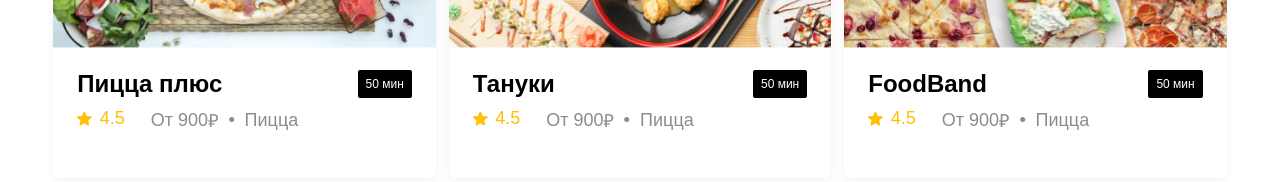
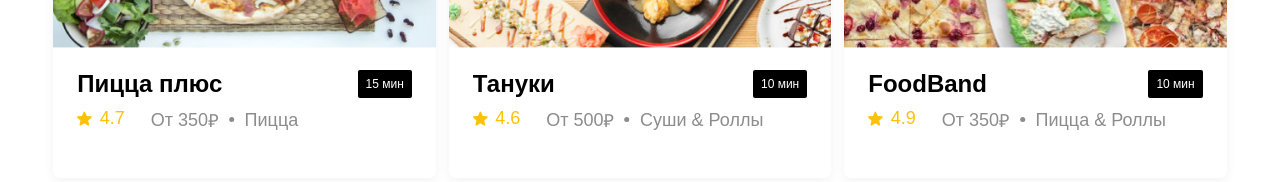
Before and after one commit to MoonSh9de/Delivery-vue, a Vue app: page / in a window 1280 px wide. Shown: the part 766-948 px from the top of the page. Built offline with nearby package versions, Linux system fonts and the light colour scheme.

Commit message:
Added display of the restaurant in the good page

```diff
--- a/src/App.vue
+++ b/src/App.vue
@@ -1,7 +1,7 @@
 <script setup>
   import Footer from "./components/Footer.vue";
 import Header from "./components/Header.vue";
-import ModalWindow from "./components/ModalWindow.vue";
+import CartModal from "./components/CartModal.vue";
 import { store } from "./store/store";
 
 </script>
@@ -9,7 +9,7 @@
 <template>
   <Header @toggleModal="store.toggleModal(true)"/>
 
-  <ModalWindow :isOpen="store.isOpen" @toggleModal="store.toggleModal(false)"/>
+  <CartModal :isOpen="store.isOpen" @toggleModal="store.toggleModal(false)"/>
 
   <router-view></router-view>
 
--- a/src/components/GoodCard.vue
+++ b/src/components/GoodCard.vue
@@ -7,7 +7,7 @@
             <h3 class="good__title">{{good.title}}</h3>
             <p class="good__about">{{good.composition}}</p>
             <div class="good__buy">
-                <a href="#" class="btn btn__cart--goods">В корзину <img src="../assets/images/other/shopping-cart-goods.svg" alt=""></a>
+                <a href="#" class="btn btn__cart--goods" @click.prevent="$emit('addToCart', good)">В корзину <img src="../assets/images/other/shopping-cart-goods.svg" alt=""></a>
                 <p class="cart-item__price">{{good.price}} ₽</p>
             </div>
         </div>
@@ -25,8 +25,8 @@
         },
         methods: {
             getUrl(img) {
-                return new URL(`../assets/images/goods/${img}`, import.meta.url).href
-            }
+                return new URL(`../assets/images/goods/${img}`, import.meta.url).href;
+            },
         }
     }
 </script>
--- a/src/components/RestCard.vue
+++ b/src/components/RestCard.vue
@@ -1,5 +1,5 @@
 <template>
-    <router-link class="restaraunt" :to= "`/rest?id=${rest.id}`">
+    <router-link class="restaraunt" :to="{ name: 'GoodsView', query: { id: rest.id } }">
         <div>
             <img class="restaraunt__image" :src="getUrl(rest.img)" alt="">
         </div>
@@ -11,27 +11,18 @@
             <div class="raiting">
                 <img class="star_img" src="../assets/images/other/star.svg" alt="">
                 <p class="rank">{{rest.rank}}</p>
-                <p class="price">От<span class="cost">{{rest.cost}}</span>₽<img class="dot" src="../assets/images/other/dot.svg" alt=""><span class="dish">{{rest.dish}}</span></p>
+                <p class="price">От<span class="cost">{{ rest.cost }}</span>₽<img class="dot" src="../assets/images/other/dot.svg" alt=""><span class="dish">{{ rest.dish }}</span></p>
             </div>
         </div>
     </router-link>
 </template>
 
-<script>
-    export default {
-        name: 'RestCard',
-        props: {
-            rest: {
-                type: Object,
-                required: true
-            },
-        },
-        methods: {
-            getUrl(img) {
-                return new URL(`../assets/images/rests/${img}`, import.meta.url).href
-            }
-        }
+<script setup>
+    const props = defineProps({
+        rest: Object,
+    })
 
+    function getUrl(img) {
+        return new URL(`../assets/images/rests/${img}`, import.meta.url).href;
     }
-
 </script>
--- /dev/null
+++ b/src/constants/cart.js
@@ -0,0 +1 @@
+export const cart = [];
--- a/src/constants/rests.js
+++ b/src/constants/rests.js
@@ -2,46 +2,46 @@
     {
         id: 0,
         title: 'Пицца плюс',
-        time: 50,
-        rank: 4.5,
-        cost: 900,
+        time: 15,
+        rank: 4.7,
+        cost: 350,
         dish: "Пицца",
         img: "pizza_plus.jpg"
     },
     {
         id: 1,
         title: 'Тануки',
-        time: 50,
-        rank: 4.5,
-        cost: 900,
-        dish: "Пицца",
+        time: 10,
+        rank: 4.6,
+        cost: 500,
+        dish: "Суши & Роллы",
         img: "tanuki.jpg"
     },
     {
         id: 2,
         title: 'FoodBand',
-        time: 50,
-        rank: 4.5,
-        cost: 900,
-        dish: "Пицца",
+        time: 10,
+        rank: 4.9,
+        cost: 350,
+        dish: "Пицца & Роллы",
         img: "food_band.jpg"
     },
     {
         id: 3,
         title: 'Жадина-пицца',
-        time: 50,
-        rank: 4.5,
-        cost: 900,
-        dish: "Пицца",
+        time: 10,
+        rank: 4.4,
+        cost: 250,
+        dish: "Пицца & Суши",
         img: "jadina_pizza.jpg"
     },
     {
         id: 4,
         title: 'Точка еды',
-        time: 50,
-        rank: 4.5,
-        cost: 900,
-        dish: "Пицца",
+        time: 10,
+        rank: 4.7,
+        cost: 300,
+        dish: "Пицца & Роллы",
         img: "tochka_edi.jpg"
     },
     {
@@ -49,8 +49,8 @@
         title: 'PizzaBurger',
         time: 50,
         rank: 4.5,
-        cost: 900,
-        dish: "Пицца",
+        cost: 300,
+        dish: "Пицца & Бургеры",
         img: "pizza_burger.jpg"
     }
 ];
--- a/src/main.js
+++ b/src/main.js
@@ -3,7 +3,7 @@
 
 import { createApp } from 'vue';
 import App from './App.vue';
-import router from './router';
+import router from './router/router';
 
 const app = createApp(App)
 
--- a/src/router/index.js
+++ b/src/router/router.js
@@ -7,11 +7,14 @@
   routes: [
     {
       path: '/',
+      name: 'HomeView',
       component: HomeView
     },
     {
       path: '/rest',
-      component: GoodsView
+      name: 'GoodsView',
+      component: GoodsView,
+      props: true,
     }
   ],
   scrollBehavior(to, from, savedPosition) {
--- a/src/store/store.js
+++ b/src/store/store.js
@@ -1,5 +1,6 @@
 import { arrayOfGoods } from "@/constants/goods";
 import { arrayOfRests } from "@/constants/rests";
+import { cart } from "@/constants/cart";
 import { reactive } from "vue";
 
 
@@ -7,7 +8,7 @@
     isOpen: false,
     rests: arrayOfRests,
     goods: arrayOfGoods,
-
+    cart: cart,
     toggleModal (value) {
         this.isOpen = value;
     }
--- a/src/views/GoodsView.vue
+++ b/src/views/GoodsView.vue
@@ -1,12 +1,12 @@
 <template>
     <main class="main">
       <section class="container">
-                <div class="restaraunt__info restaraunt__info--goods" id = "goodsTitle">
-                    <h1 class="restaraunt__title restaraunt__title--goods">Тануки</h1>
+          <div class="restaraunt__info restaraunt__info--goods" id="goodsTitle">
+              <h1 class="restaraunt__title restaraunt__title--goods">{{ rest.title }}</h1>
               <div class="raiting">
                   <img class="star_img" src="../assets/images/other/star.svg" alt="">
-                        <p class="rank">4.5</p>
-                        <p class="price">От<span class="cost">900</span>₽<img class="dot" src="../assets/images/other/dot.svg" alt=""><span class="dish">Пицца</span></p>
+                  <p class="rank">{{ rest.rank }}</p>
+                  <p class="price">От<span class="cost">{{ rest.cost }}</span>₽<img class="dot" src="../assets/images/other/dot.svg" alt=""><span class="dish">{{ rest.dish }}</span></p>
               </div>
           </div>
 
@@ -14,17 +14,32 @@
               <!-- Good -->
               <GoodCard
                   v-for="good in arrayOfGoods"
-                        :good = "good"
+                  :good="good"
                   :key="good.id"
               />
           </section>
       </section>
+      <CartModal ref="cartModal" />
     </main>
   </template>
 
   <script setup>
+  import CartModal from "@/components/CartModal.vue";
 import GoodCard from "@/components/GoodCard.vue";
+import { arrayOfRests } from '@/constants/rests';
+import { onMounted, ref } from 'vue';
+import { useRouter } from 'vue-router';
 import { arrayOfGoods } from "../constants/goods";
+
+  const router = useRouter();
+  const rest = ref({});
+  const cartModal = ref(null); // Ссылка на дочерний компонент CartModal
+
+  onMounted(() => {
+      const id = router.currentRoute.value.query.id;
+      const currentRest = arrayOfRests.find((rest) => rest.id === parseInt(id));
+      rest.value = currentRest;
+  });
 
   </script>
 
--- a/src/views/HomeView.vue
+++ b/src/views/HomeView.vue
@@ -36,6 +36,5 @@
 import { arrayOfRests } from '@/constants/rests';
 import { store } from '../store/store';
 import RestCard from '@/components/RestCard.vue';
-const getUrl = (name) => new URL(`../assets/images/rests/${name}`, import.meta.url);
 
 </script>
```
Also changed, not shown: src/components/CartItem.vue (added, +24 -0 lines), src/components/CartModal.vue (renamed from src/components/ModalWindow.vue, +41 -17 lines). Lines whose indentation alone changed are shown as unchanged.
